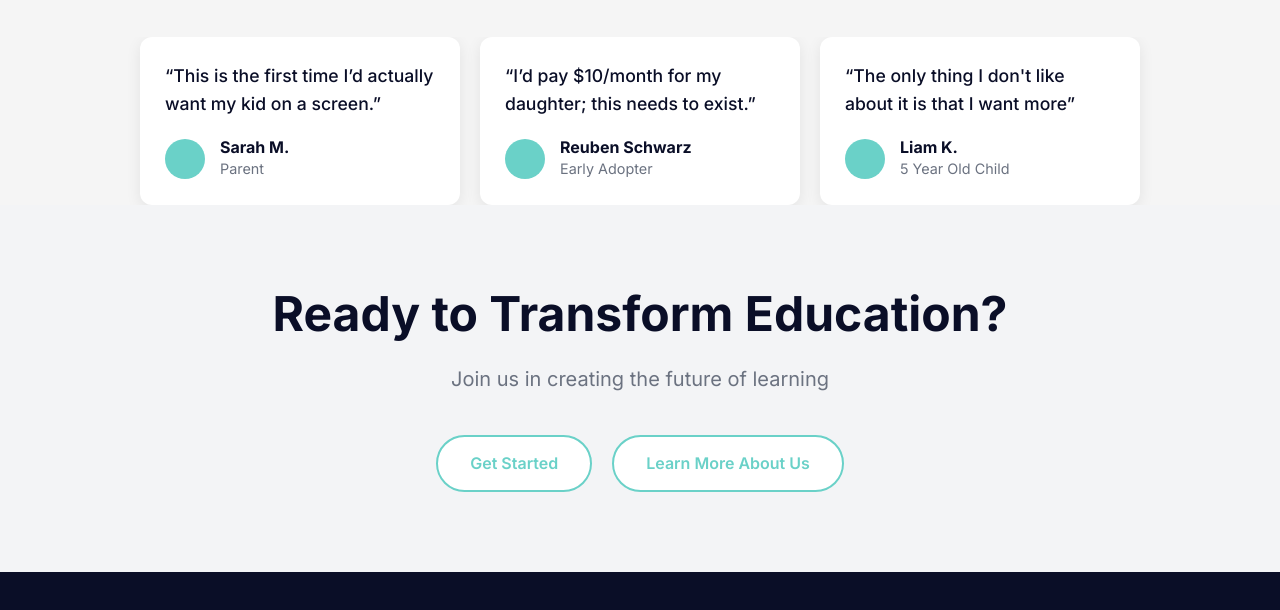
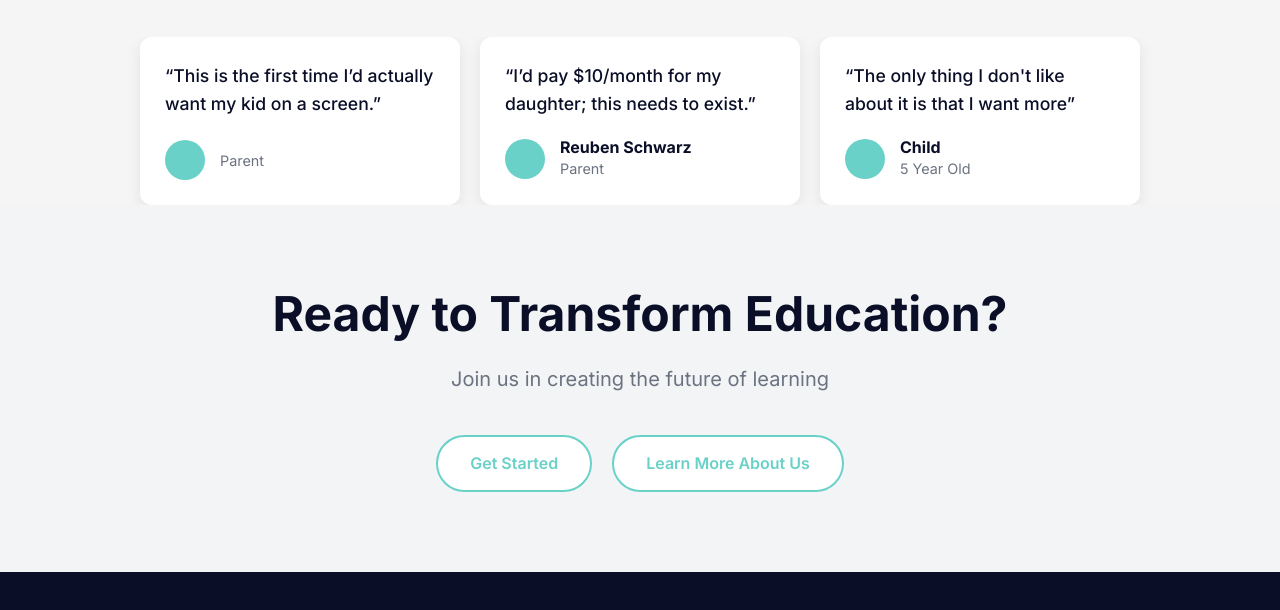
Before and after one commit to Ask-Smart-Pty-Ltd/Cortexowebsite, a plain HTML site: page index.html in a window 1280 px wide. Shown: the part 921-1531 px from the top of the page. Drawn offline with Linux system fonts and the light colour scheme.

Commit message:
removing placeholder names

```diff
--- a/index.html
+++ b/index.html
@@ -78,7 +78,7 @@
                     <div class="profile-info">
                         <div class="profile-avatar"></div>
                         <div class="profile-details">
-                            <h4 class="profile-name">Sarah M.</h4>
+                            <h4 class="profile-name"></h4>
                             <p class="profile-tag">Parent</p>
                         </div>
                     </div>
@@ -90,7 +90,7 @@
                         <div class="profile-avatar"></div>
                         <div class="profile-details">
                             <h4 class="profile-name">Reuben Schwarz</h4>
-                            <p class="profile-tag">Early Adopter</p>
+                            <p class="profile-tag">Parent</p>
                         </div>
                     </div>
                 </div>
@@ -100,8 +100,8 @@
                     <div class="profile-info">
                         <div class="profile-avatar"></div>
                         <div class="profile-details">
-                            <h4 class="profile-name">Liam K.</h4>
-                            <p class="profile-tag">5 Year Old Child</p>
+                            <h4 class="profile-name">Child</h4>
+                            <p class="profile-tag">5 Year Old</p>
                         </div>
                     </div>
                 </div>
```
